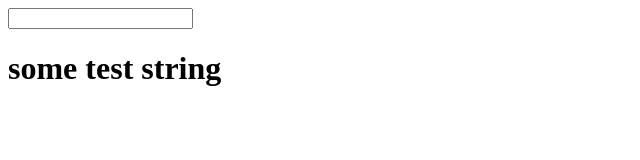
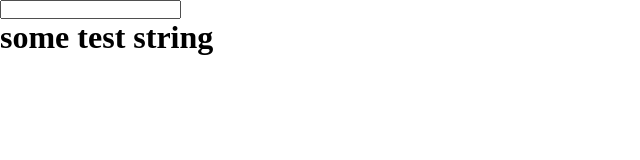
Before and after one commit to hobofan/stl-viewer, a website: page index.html in a window 1280 px wide. Shown: the whole page, without its empty margins (0-640 px from the left). Drawn offline with nearby package versions, Linux system fonts and the light colour scheme.

Commit message:
adding a css file

```diff
--- /dev/null
+++ b/css/main.css
@@ -0,0 +1,4 @@
+*, html, body {
+  margin: 0;
+  padding: 0;
+}
--- a/index.html
+++ b/index.html
@@ -2,6 +2,8 @@
 <html ng-app="stlApp">
   <head>
     <title>STL Viewer</title>
+
+    <link rel="stylesheet" type="text/css" href="css/main.css">
   </head>
   <body>
 
```
